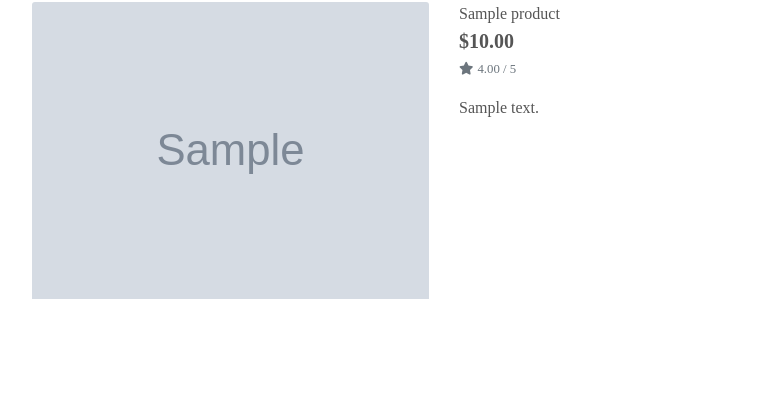
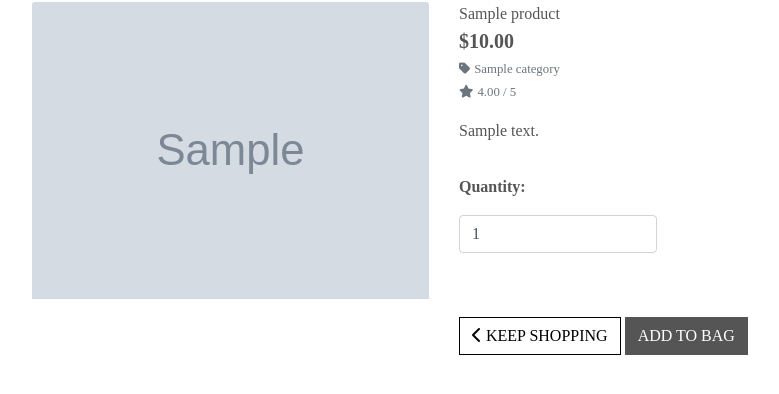
Before and after one commit to rameez1822534/milestone-4, a Django app: page /products/1 in a window 1280 px wide. Shown: the part 210-604 px from the top of the page, without its empty margins (196-975 px from the left). Run offline with Django 3.2, Linux system fonts and the light colour scheme; tables that the repository leaves empty hold one stand-in row (values such as "Sample post"); grey boxes marked "Sample" are stand-in pictures; some libraries are stand-ins or nearby versions.

Commit message:
added add to bag funtionality

```diff
--- a/bag/urls.py
+++ b/bag/urls.py
@@ -2,5 +2,6 @@ from django.urls import path
 from . import views
 
 urlpatterns = [
-    path('', views.view_bag, name='view_bag')
+    path('', views.view_bag, name='view_bag'),
+    path('add/<item_id>/', views.add_to_bag, name='add_to_bag'),
 ]
--- a/products/templates/products/product_detail.html
+++ b/products/templates/products/product_detail.html
@@ -30,12 +30,43 @@
                 <div class="product-details-container mb-5 mt-md-5">
                     <p class="mb-0">{{ product.name }}</p>
                     <p class="lead mb-0 text-left font-weight-bold">${{ product.price }}</p>
+                    {% if product.category %}
+                    <p class="small mt-1 mb-0">
+                        <a class="text-muted" href="{% url 'products' %}?category={{ product.category.name }}">
+                            <i class="fas fa-tag mr-1"></i>{{ product.category.friendly_name }}
+                        </a>
+                    </p>
+                    {% endif %}
                     {% if product.rating %}
                         <small class="text-muted"><i class="fas fa-star mr-1"></i>{{ product.rating }} / 5</small>
                     {% else %}
                         <small class="text-muted">No Rating</small>
                     {% endif %}
                     <p class="mt-3">{{ product.description }}</p>
+                    <form class="form" action="{% url 'add_to_bag' product.id %}" method="POST">
+                        {% csrf_token %}
+                        <div class="form-row">
+                            <div class="col-12">
+                                <p class="mt-3"><strong>Quantity:</strong></p>
+                                <div class="form-group w-50">
+                                    <div class="input-group">
+                                        <input class="form-control qty_input" type="number" name="quantity" value="1" min="1" max="99" data-item_id="{{ product.id }}" id="id_qty_{{ product.id }}">
+                                    </div>
+                                </div>
+                            </div>
+
+                            <div class="col-12">
+                                <a href="{% url 'products' %}" class="btn btn-outline-black rounded-0 mt-5">
+                                    <span class="icon">
+                                        <i class="fas fa-chevron-left"></i>
+                                    </span>
+                                    <span class="text-uppercase">Keep Shopping</span>
+                                </a>
+                                <input type="submit" class="btn btn-black rounded-0 text-uppercase mt-5" value="Add to Bag">
+                            </div>
+                            <input type="hidden" name="redirect_url" value="{{ request.path }}">
+                        </div>
+                    </form>
                 </div>
             </div>
         </div>
--- a/static/css/base.css
+++ b/static/css/base.css
@@ -29,6 +29,19 @@ body {
 .btn-black {
     background: #555;
     color: white;
+}
+
+.btn-outline-black {
+    background: white;
+    color: black !important; /* use important to override link colors for <a> elements */
+    border: 1px solid black;
+}
+
+.btn-outline-black:hover,
+.btn-outline-black:active,
+.btn-outline-black:focus {
+    background: black;
+    color: white !important;
 }
 
 .shop-now-button:hover,
```
Also changed, not shown: bag/views.py (+17 -1 lines).
